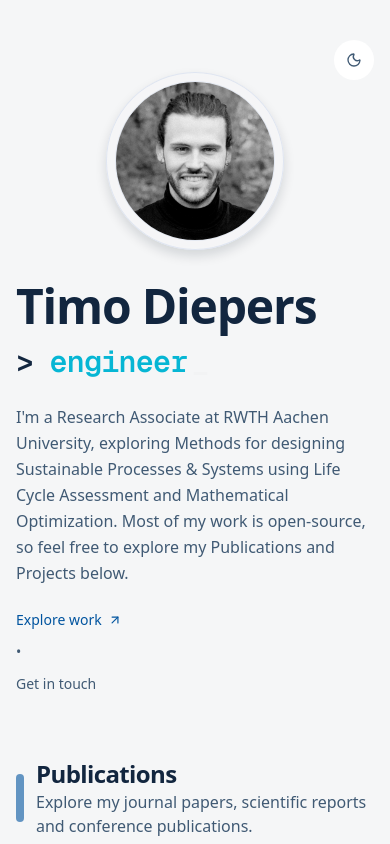
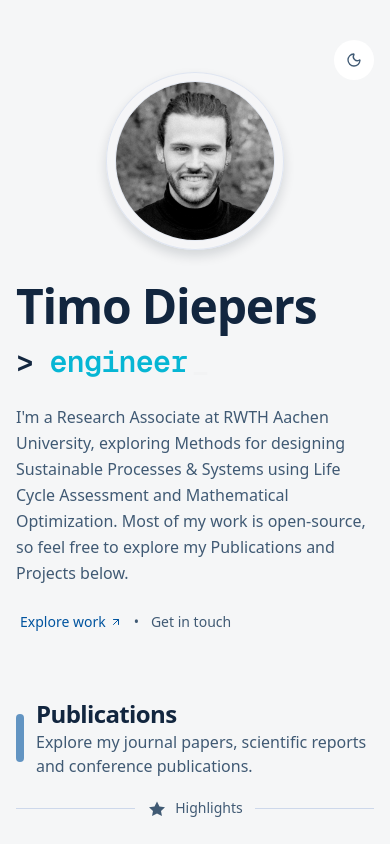
Before and after one commit to TimoDiepers/nextjs-portfolio, a Next.js app: page / in a window 390 px wide. Shown: the top 844 px of the page. Built offline with nearby package versions, Linux system fonts and the light colour scheme.

Commit message:
Fix mobile layout and contact section prominence issues
Co-authored-by: TimoDiepers <90762029+TimoDiepers@users.noreply.github.com>

```diff
--- a/components/contact-section.tsx
+++ b/components/contact-section.tsx
@@ -27,7 +27,7 @@ const ContactSection: React.FC<ContactSectionProps> = ({ isReady = false }) => {
       initial={{ opacity: 0, y: 20 }}
       animate={isReady ? { opacity: 1, y: 0 } : { opacity: 0, y: 20 }}
       transition={{ duration: 0.5, ease: 'easeOut', delay: 0.2 }}
-      className="space-y-8 border-t border-border/60 pt-16 pb-8"
+      className="space-y-8 border-t border-border/60 pt-20 pb-8 mt-8"
     >
       {/* Header */}
       <div className="flex items-center gap-3 sm:gap-6">
@@ -68,9 +68,6 @@ const ContactSection: React.FC<ContactSectionProps> = ({ isReady = false }) => {
               <Mail className="h-4 w-4" />
               Send Email
             </MotionContactLink>
-            <span className="text-sm text-muted-foreground font-mono">
-              timo.diepers@rwth-aachen.de
-            </span>
           </div>
         </div>
 
--- a/components/hero.tsx
+++ b/components/hero.tsx
@@ -123,21 +123,21 @@ const Hero = ({ onReady, onExploreClick, onContactClick }: HeroProps) => {
               initial={{ opacity: 0, y: 10 }}
               animate={{ opacity: 1, y: 0 }}
               transition={{ duration: 0.45, ease: 'easeOut', delay: 0.32 }}
-              className="flex flex-col gap-3 md:flex-row md:items-center md:gap-4"
+              className="flex flex-row items-center gap-2 text-sm"
             >
               <a
                 href="#featured-publications"
                 onClick={onExploreClick}
-                className="inline-flex items-center gap-1.5 text-sm font-medium text-primary hover:text-primary/80 transition-colors duration-200 focus-visible:outline-none focus-visible:ring-2 focus-visible:ring-primary/40 rounded-md"
+                className="inline-flex items-center gap-1 font-medium text-primary hover:text-primary/80 transition-colors duration-200 focus-visible:outline-none focus-visible:ring-2 focus-visible:ring-primary/40 rounded-md px-1 py-0.5"
               >
                 Explore work
-                <ArrowUpRight className="h-3.5 w-3.5" />
+                <ArrowUpRight className="h-3 w-3" />
               </a>
-              <span className="text-muted-foreground text-sm">•</span>
+              <span className="text-muted-foreground">•</span>
               <a
                 href="#contact"
                 onClick={onContactClick}
-                className="inline-flex items-center gap-1.5 text-sm font-medium text-muted-foreground hover:text-foreground transition-colors duration-200 focus-visible:outline-none focus-visible:ring-2 focus-visible:ring-primary/40 rounded-md"
+                className="inline-flex items-center gap-1 font-medium text-muted-foreground hover:text-foreground transition-colors duration-200 focus-visible:outline-none focus-visible:ring-2 focus-visible:ring-primary/40 rounded-md px-1 py-0.5"
               >
                 Get in touch
               </a>
```
